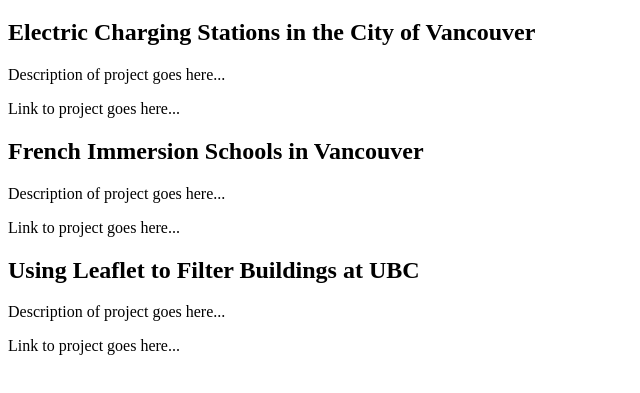
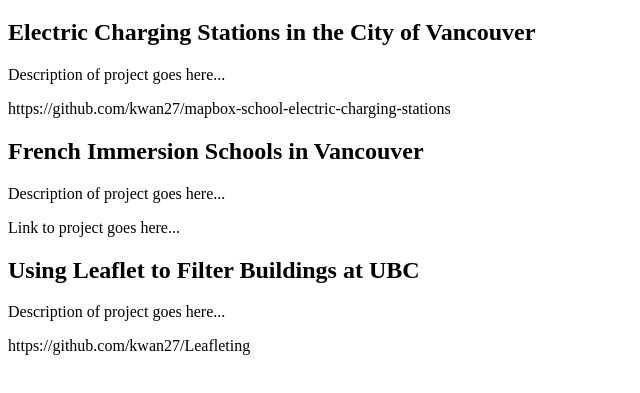
Before and after one commit to kwan27/hkwan.github.io, a plain HTML site: page index.html in a window 1280 px wide. Shown: the part 61-454 px from the top of the page, without its empty margins (0-640 px from the left). Drawn offline with Linux system fonts and the light colour scheme.

Commit message:
Update index.html

```diff
--- a/index.html
+++ b/index.html
@@ -8,7 +8,7 @@
 
     <h2>Electric Charging Stations in the City of Vancouver</h2>
     <p>Description of project goes here...</p>
-    <p>Link to project goes here...</p>
+    <p>https://github.com/kwan27/mapbox-school-electric-charging-stations</p>
 
     <h2>French Immersion Schools in Vancouver</h2>
     <p>Description of project goes here...</p>
@@ -16,7 +16,7 @@
 
     <h2>Using Leaflet to Filter Buildings at UBC</h2>
     <p>Description of project goes here...</p>
-    <p>Link to project goes here...</p>
+    <p>https://github.com/kwan27/Leafleting</p>
 
   </body>
 </html>
```
